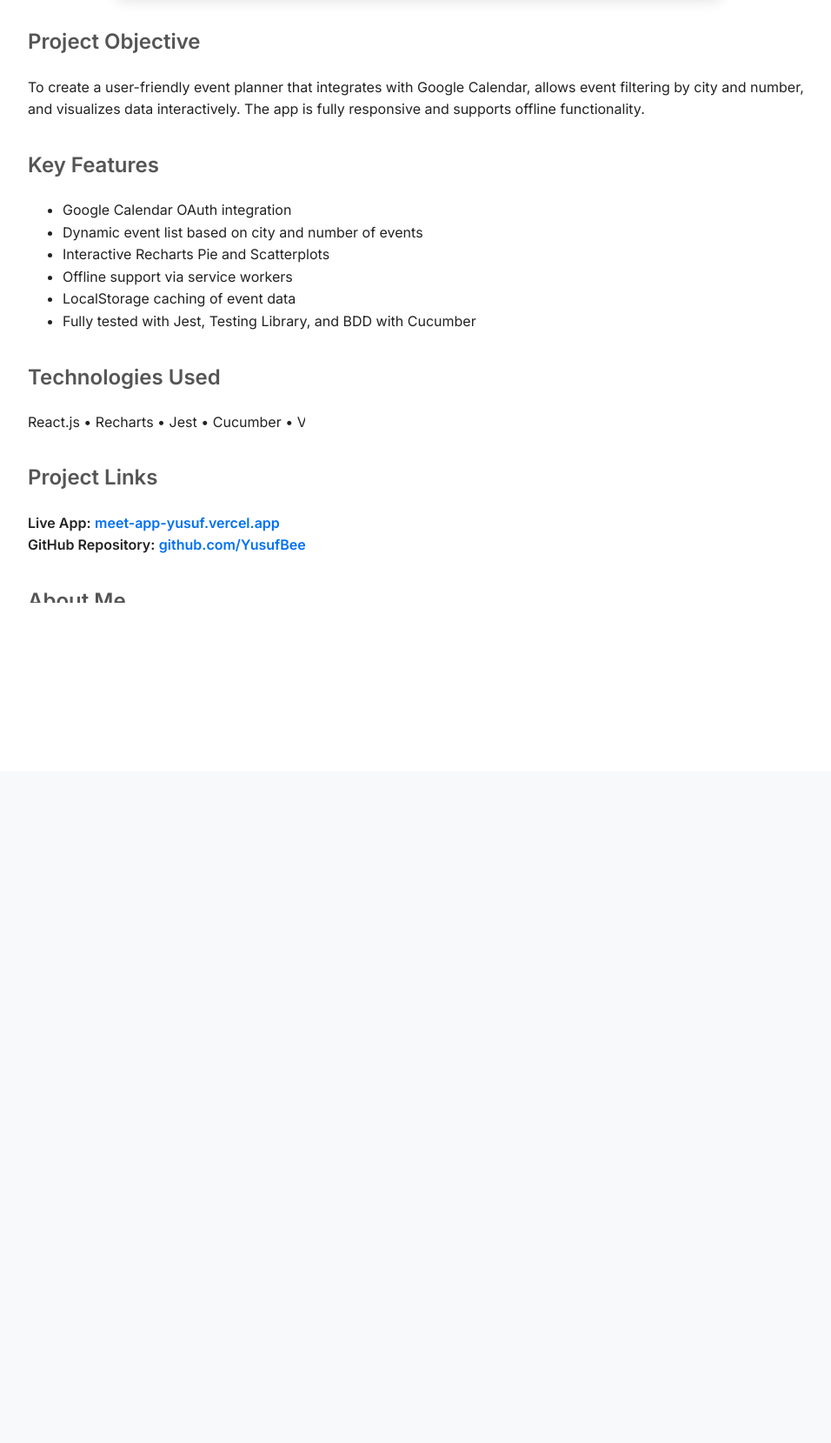
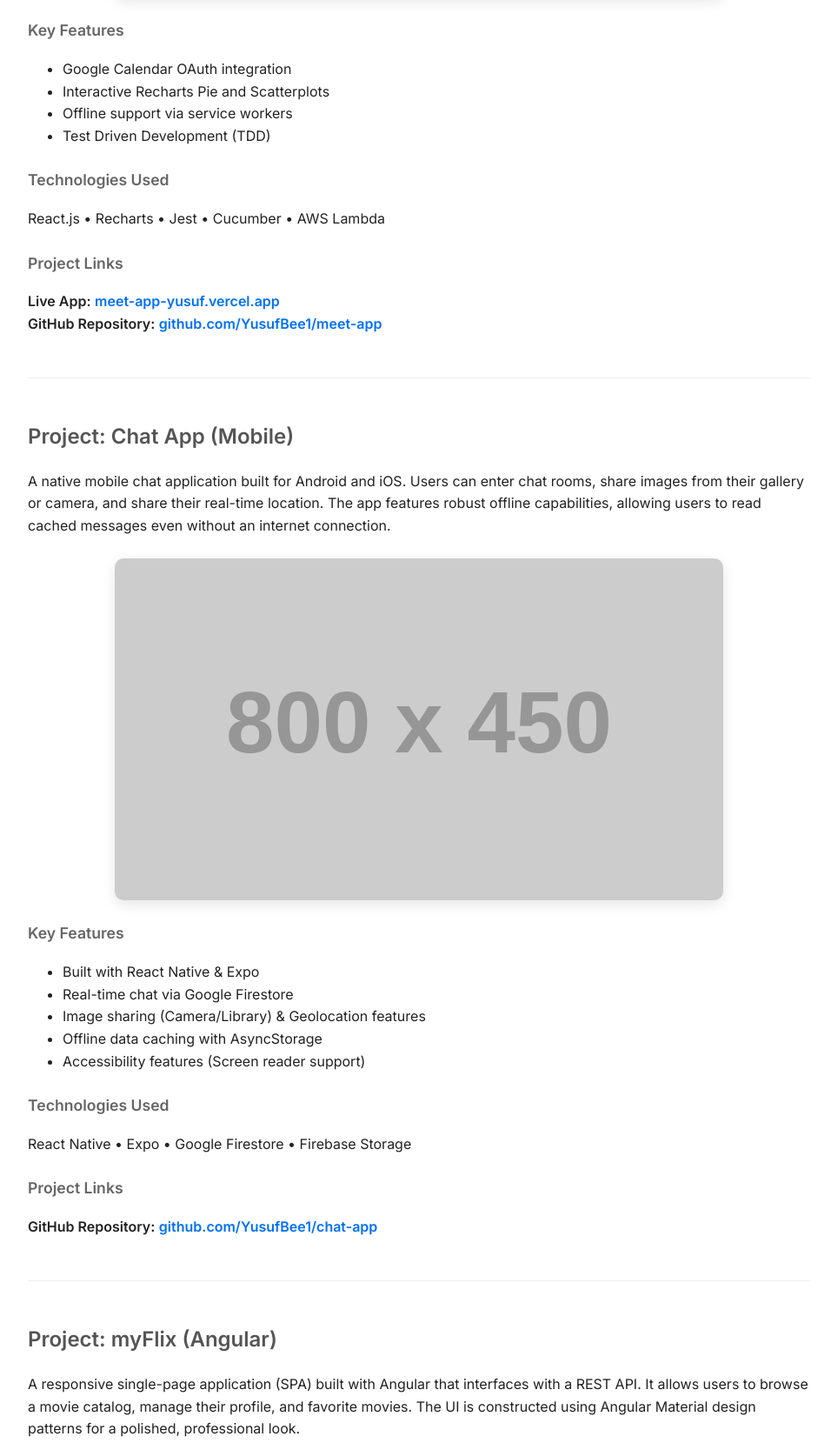
Before and after one commit to YusufBee1/Yus, a plain HTML site: page index.html in a window 1280 px wide. Shown: the part 832-2491 px from the top of the page at 87% size, without its empty margins (158-1114 px from the left). Before the commit the page ends 1719 px from the top, so only its background shows below. Drawn offline with Linux system fonts and the light colour scheme; placeholder pictures from the web are drawn by us.

Commit message:
Update index.html

```diff
--- a/index.html
+++ b/index.html
@@ -20,6 +20,7 @@
     }
     h1 { font-size: 2.5rem; margin-bottom: 0.5rem; }
     h2 { color: #555; margin-top: 2rem; }
+    h3 { font-size: 1.1rem; color: #666; margin-top: 1.5rem; }
     .screenshot {
       display: block;
       width: 80%;
@@ -42,49 +43,109 @@
       border-radius: 10px;
       box-shadow: 0 5px 15px rgba(0,0,0,0.05);
     }
+    hr {
+      margin: 3rem 0;
+      border: 0;
+      border-top: 1px solid #eee;
+    }
   </style>
 </head>
 <body>
   <header>
     <h1>Yusuf Bee</h1>
-    <p>Full-Stack Developer | React • Node • AWS</p>
+    <p>Full-Stack Developer | React • Angular • Node • AWS</p>
   </header>
 
   <div class="container">
+    <!-- PROJECT 1: MEET APP -->
     <h2>Project: Meet App</h2>
     <p>
-      The Meet App is a progressive web application (PWA) that allows users to find tech events in their city. It includes dynamic data visualizations, offline support, and filtering functionality to enhance the user experience. Built with a test-driven development (TDD) approach using React, Recharts, and Google Calendar API integrations.
+      The Meet App is a progressive web application (PWA) that allows users to find tech events in their city. It includes dynamic data visualizations, offline support, and filtering functionality to enhance the user experience. Built with a test-driven development (TDD) approach.
     </p>
 
     <img class="screenshot" src="https://via.placeholder.com/800x450.png?text=Meet+App+Screenshot" alt="Meet App Screenshot">
 
-    <h2>Project Objective</h2>
-    <p>
-      To create a user-friendly event planner that integrates with Google Calendar, allows event filtering by city and number, and visualizes data interactively. The app is fully responsive and supports offline functionality.
-    </p>
-
-    <h2>Key Features</h2>
+    <h3>Key Features</h3>
     <ul>
       <li>Google Calendar OAuth integration</li>
-      <li>Dynamic event list based on city and number of events</li>
       <li>Interactive Recharts Pie and Scatterplots</li>
       <li>Offline support via service workers</li>
-      <li>LocalStorage caching of event data</li>
-      <li>Fully tested with Jest, Testing Library, and BDD with Cucumber</li>
+      <li>Test Driven Development (TDD)</li>
     </ul>
 
-    <h2>Technologies Used</h2>
-    <p>React.js • Recharts • Jest • Cucumber • Vite • AWS Lambda • Git & GitHub Pages</p>
+    <h3>Technologies Used</h3>
+    <p>React.js • Recharts • Jest • Cucumber • AWS Lambda</p>
 
-    <h2>Project Links</h2>
+    <h3>Project Links</h3>
     <p>
       <strong>Live App:</strong> <a href="https://meet-app-yusuf.vercel.app" target="_blank">meet-app-yusuf.vercel.app</a><br>
       <strong>GitHub Repository:</strong> <a href="https://github.com/YusufBee1/meet-app" target="_blank">github.com/YusufBee1/meet-app</a>
     </p>
 
-    <h2>About Me</h2>
+    <hr>
+
+    <!-- PROJECT 2: CHAT APP -->
+    <h2>Project: Chat App (Mobile)</h2>
     <p>
-      I’m Yusuf Bee, a driven full-stack JavaScript developer with a focus on performance, precision, and purpose. I build responsive, testable, and scalable apps that bridge solid engineering with clean design. Always learning, always building.
+      A native mobile chat application built for Android and iOS. Users can enter chat rooms, share images from their gallery or camera, and share their real-time location. The app features robust offline capabilities, allowing users to read cached messages even without an internet connection.
+    </p>
+
+    <img class="screenshot" src="https://via.placeholder.com/800x450.png?text=Chat+App+Screenshot" alt="Chat App Screenshot">
+
+    <h3>Key Features</h3>
+    <ul>
+      <li>Built with React Native & Expo</li>
+      <li>Real-time chat via Google Firestore</li>
+      <li>Image sharing (Camera/Library) & Geolocation features</li>
+      <li>Offline data caching with AsyncStorage</li>
+      <li>Accessibility features (Screen reader support)</li>
+    </ul>
+
+    <h3>Technologies Used</h3>
+    <p>React Native • Expo • Google Firestore • Firebase Storage</p>
+
+    <h3>Project Links</h3>
+    <p>
+      <strong>GitHub Repository:</strong> <a href="https://github.com/YusufBee1/chat-app" target="_blank">github.com/YusufBee1/chat-app</a>
+    </p>
+
+    <hr>
+
+    <!-- PROJECT 3: MYFLIX ANGULAR -->
+    <h2>Project: myFlix (Angular)</h2>
+    <p>
+      A responsive single-page application (SPA) built with Angular that interfaces with a REST API. It allows users to browse a movie catalog, manage their profile, and favorite movies. The UI is constructed using Angular Material design patterns for a polished, professional look.
+    </p>
+
+    <img class="screenshot" src="https://via.placeholder.com/800x450.png?text=Angular+App+Screenshot" alt="Angular App Screenshot">
+
+    <h3>Key Features</h3>
+    <ul>
+      <li>Modular component architecture</li>
+      <li>Angular Material UI components (Dialogs, Cards, Forms)</li>
+      <li>Typed architecture with TypeScript</li>
+      <li>Full technical documentation via TypeDoc</li>
+    </ul>
+
+    <h3>Technologies Used</h3>
+    <p>Angular • TypeScript • Angular Material • TypeDoc</p>
+
+    <h3>Project Links</h3>
+    <p>
+      <strong>GitHub Repository:</strong> <a href="https://github.com/YusufBee1/myFlix-Angular-client" target="_blank">github.com/YusufBee1/myFlix-Angular-client</a><br>
+      <strong>Live App:</strong> <a href="https://YusufBee1.github.io/myFlix-Angular-client" target="_blank">View on GitHub Pages</a>
+    </p>
+
+    <hr>
+
+    <h2>About Me & Contact</h2>
+    <p>
+      I’m Yusuf Bee, a driven full-stack JavaScript developer with a focus on performance, precision, and purpose. I build responsive, testable, and scalable apps that bridge solid engineering with clean design.
+    </p>
+    <p>
+      <strong>Get in touch:</strong><br>
+      Email: <a href="mailto:yusuf@example.com">yusuf@example.com</a><br>
+      LinkedIn: <a href="#">linkedin.com/in/yusufbee</a>
     </p>
   </div>
 </body>
```
